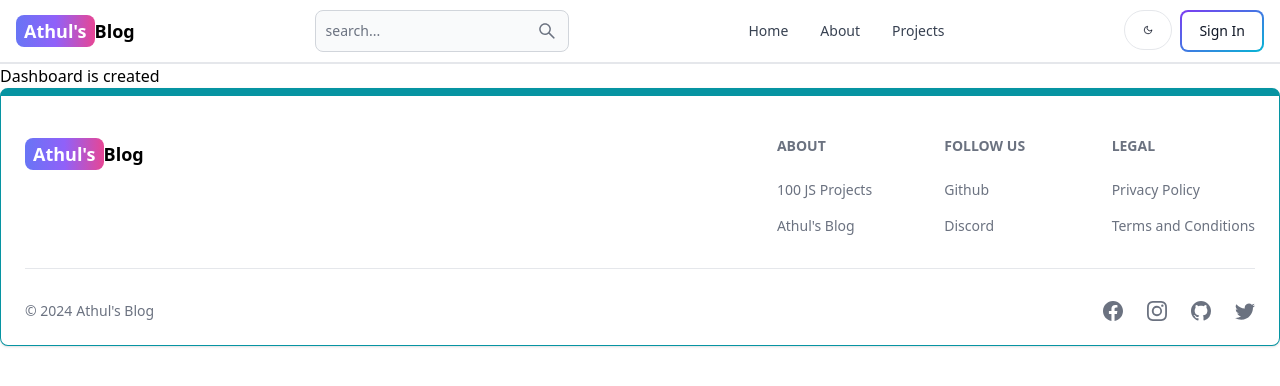
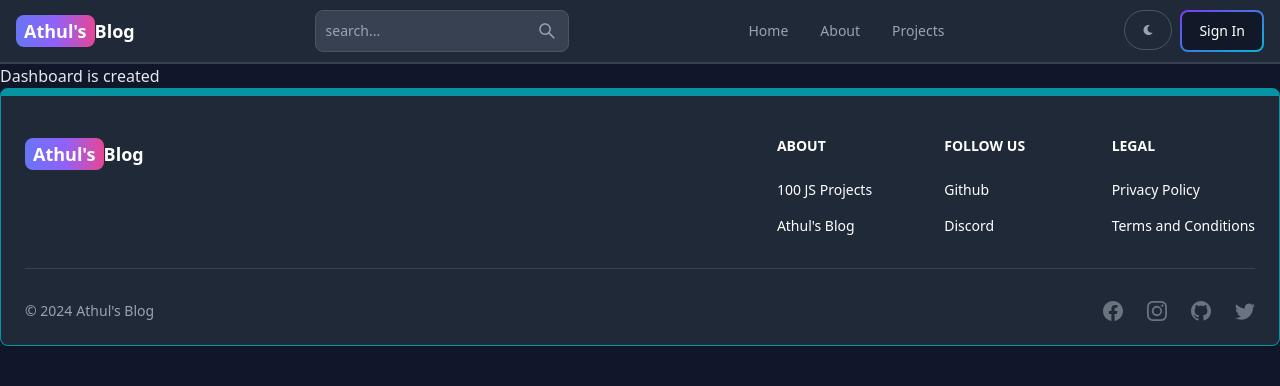
Before and after one commit to Athul-Kumar/MERN-BLOG, a React (Vite) app in the folder client/: page /dashboard in a window 1280 px wide. Shown: the top 386 px of the page. Built offline with nearby package versions, Linux system fonts and the light colour scheme; no server answers.

Commit message:
Created Dark mode functionality with redux and implemented it
Problem

Solution

Note

```diff
--- a/client/src/components/Header.jsx
+++ b/client/src/components/Header.jsx
@@ -1,12 +1,14 @@
 import { Button, Navbar, TextInput, Dropdown, Avatar } from "flowbite-react";
 import { Link, useLocation } from "react-router-dom";
 import { AiOutlineSearch } from "react-icons/ai";
-import { FiMoon } from "react-icons/fi";
-import { useSelector } from "react-redux";
+import { FaMoon, FaSun } from "react-icons/fa";
+import { useSelector, useDispatch } from "react-redux";
+import { toggleTheme } from "../redux/theme/themeSlice";
 
 const Header = () => {
-
   const { currentUser } = useSelector((state) => state.user);
+  const dispatch = useDispatch();
+  const { theme } = useSelector((state) => state.theme);
 
   const path = useLocation().pathname;
   return (
@@ -32,8 +34,13 @@
         <AiOutlineSearch />
       </Button>
       <div className=" flex gap-2 md:order-2">
-        <Button className="w-12 h-10 hidden sm:inline" color="gray" pill>
-          <FiMoon />
+        <Button
+          className="w-12 h-10 hidden sm:inline"
+          color="gray"
+          pill
+          onClick={() => dispatch(toggleTheme())}
+        >
+          {theme === "light" ? <FaSun /> : <FaMoon />}
         </Button>
         {currentUser ? (
           <Dropdown
@@ -47,10 +54,10 @@
                 {currentUser.email}
               </span>
             </Dropdown.Header>
-            <Link to={'/dashboard?tab=profile'}>
+            <Link to={"/dashboard?tab=profile"}>
               <Dropdown.Item>profile</Dropdown.Item>
             </Link>
-            <Dropdown.Divider/>
+            <Dropdown.Divider />
             <Dropdown.Item>Sign Out</Dropdown.Item>
           </Dropdown>
         ) : (
--- /dev/null
+++ b/client/src/components/ThemeProvider.jsx
@@ -0,0 +1,14 @@
+import { useSelector } from "react-redux";
+const ThemeProvider = ({children})=>{
+    const {theme} = useSelector((state)=> state.theme);
+    return (
+      <div className={theme}>
+        <div className="bg-white text-gray-700 dark:text-gray-200 dark:bg-[rgb(16,23,42)] min-h-screen">
+          {children}
+        </div>
+      </div>
+    );
+}
+
+
+export default ThemeProvider;
--- a/client/src/main.jsx
+++ b/client/src/main.jsx
@@ -1,17 +1,19 @@
-import React from 'react'
-import ReactDOM from 'react-dom/client'
-import App from './App.jsx'
-import './index.css'
-import { store, persistor } from './redux/store.js'
+import React from "react";
+import ReactDOM from "react-dom/client";
+import App from "./App.jsx";
+import "./index.css";
+import { store, persistor } from "./redux/store.js";
 import { PersistGate } from "redux-persist/integration/react";
 import { Provider } from "react-redux";
-
+import ThemeProvider from "./components/ThemeProvider.jsx";
 
 ReactDOM.createRoot(document.getElementById("root")).render(
   <React.StrictMode>
     <PersistGate persistor={persistor}>
       <Provider store={store}>
-        <App />
+        <ThemeProvider>
+          <App />
+        </ThemeProvider>
       </Provider>
     </PersistGate>
   </React.StrictMode>
--- a/client/src/redux/store.js
+++ b/client/src/redux/store.js
@@ -1,5 +1,6 @@
 import {configureStore, combineSlices} from '@reduxjs/toolkit';
 import userReducer from '../redux/user/userSlice.js';
+import themeReducer from '../redux/theme/themeSlice.js'
 import {persistStore, persistReducer} from 'redux-persist';
 import storage from 'redux-persist/lib/storage';
 
@@ -8,6 +9,7 @@
 
 const rootReducer = combineSlices({
   user:userReducer,
+  theme:themeReducer,
 })
 const persistConfig = {
   key:'root',
--- /dev/null
+++ b/client/src/redux/theme/themeSlice.js
@@ -0,0 +1,19 @@
+import { createSlice } from "@reduxjs/toolkit";
+
+const initialState = {
+ theme:'dark',
+};
+
+const themeSlice = createSlice({
+    name:'theme',
+    initialState,
+    reducers:{
+        toggleTheme:(state)=>{
+            state.theme = state.theme === 'light' ? 'dark' :'light';
+        },
+    }
+})
+
+
+export const {toggleTheme} = themeSlice.actions;
+export default themeSlice.reducer;
```
